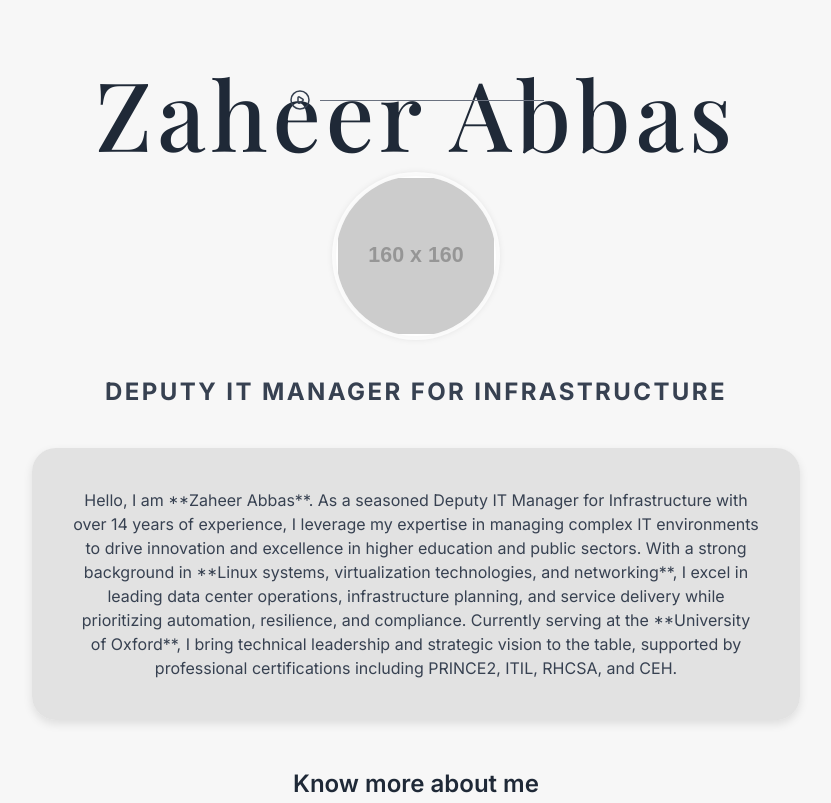
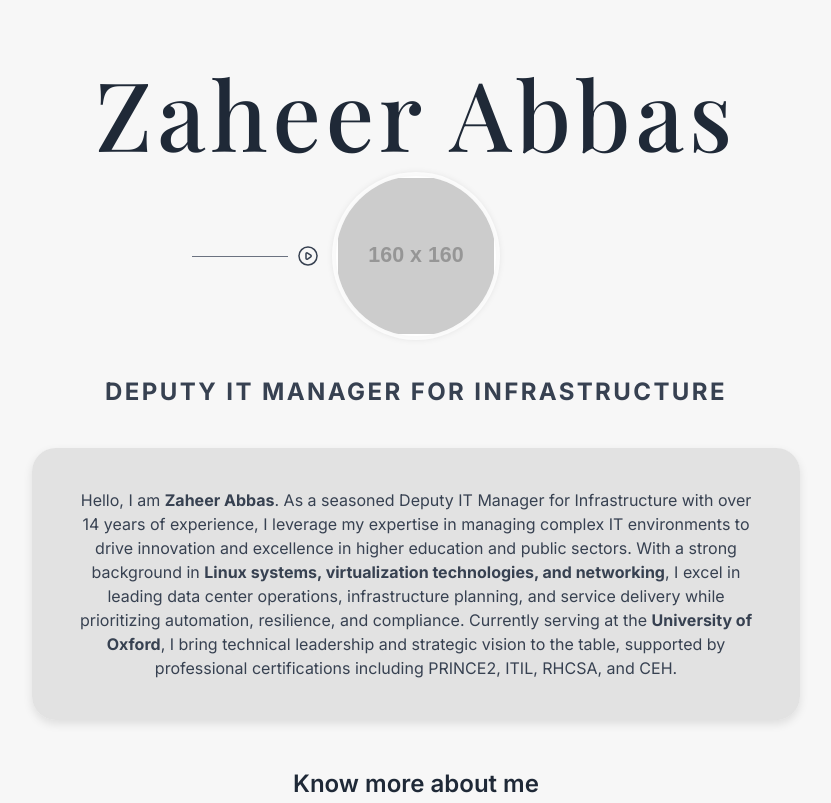
Before and after one commit to Zara-Naqvi/Maryam86-alt.github.io, a plain HTML site: page index.html in a window 1280 px wide. Shown: the top 803 px of the page, without its empty margins (224-1055 px from the left). Drawn offline with nearby package versions, Linux system fonts and the light colour scheme; placeholder pictures from the web are drawn by us; a web font is replaced by a local one.

Commit message:
Update index.html

```diff
--- a/index.html
+++ b/index.html
@@ -46,6 +46,11 @@
             padding: 2px;
             background-color: white;
         }
+
+        /* Ensure strong text is visibly bold */
+        .soft-card strong {
+            font-weight: 700;
+        }
     </style>
 </head>
 <body class="p-4 sm:p-8 flex justify-center items-start">
@@ -58,20 +63,23 @@
             Zaheer Abbas
         </h1>
 
-        <!-- 2. Profile Image & Video Icon -->
-        <div class="relative flex flex-col items-center justify-center mb-10">
-            <!-- Video/Play Icon Placeholder -->
-            <div class="absolute left-1/2 transform -translate-x-1/2 -translate-y-full flex items-center mb-4 sm:mb-8 w-48 sm:w-64 -top-10 sm:-top-16">
-                <!-- SVG Play Icon (a simple version of the play icon in the design) -->
-                <svg class="w-6 h-6 text-gray-700 mr-2" fill="none" stroke="currentColor" viewBox="0 0 24 24" xmlns="http://www.w3.org/2000/svg">
+        <!-- 2. Profile Image & Video Icon Container (Flex to align icon and image horizontally) -->
+        <div class="flex justify-center items-center mb-10">
+
+            <!-- Play Icon Group (Positioned to the left of the image) -->
+            <div class="flex items-center w-24 sm:w-32 mr-4 justify-end">
+                <!-- SVG Play Icon -->
+                <svg class="w-6 h-6 text-gray-700 order-2" fill="none" stroke="currentColor" viewBox="0 0 24 24" xmlns="http://www.w3.org/2000/svg">
                     <path stroke-linecap="round" stroke-linejoin="round" stroke-width="1.5" d="M14.752 11.168l-3.197-2.132A1 1 0 0010 9.799v4.394a1 1 0 001.555.832l3.197-2.132a1 1 0 000-1.664z"></path>
                     <path stroke-linecap="round" stroke-linejoin="round" stroke-width="1.5" d="M21 12a9 9 0 11-18 0 9 9 0 0118 0z"></path>
                 </svg>
-                <div class="flex-grow h-px bg-gray-500"></div>
+                <!-- Horizontal Line -->
+                <div class="flex-grow h-px bg-gray-500 order-1 mr-2"></div>
             </div>
 
-            <!-- Profile Image (Using a placeholder image URL for visual fidelity) -->
+            <!-- Profile Image Container -->
             <div class="profile-img-container rounded-full overflow-hidden w-40 h-40">
+                <!-- Using a placeholder image URL for visual fidelity -->
                 <img
                     src="https://placehold.co/160x160/a3a3a3/ffffff?text=ZA"
                     alt="Zaheer Abbas Profile"
@@ -79,6 +87,9 @@
                     onerror="this.onerror=null;this.src='https://placehold.co/160x160/374151/ffffff?text=Profile';"
                 >
             </div>
+
+            <!-- Placeholder for right side symmetry (empty space) -->
+            <div class="w-24 sm:w-32 ml-4"></div>
         </div>
 
         <!-- 3. Job Title -->
@@ -89,7 +100,7 @@
         <!-- 4. About Section (The main card) -->
         <div class="soft-card p-6 sm:p-10 rounded-3xl mx-auto max-w-3xl mb-12">
             <p class="text-gray-700 text-sm sm:text-base leading-relaxed">
-                Hello, I am **Zaheer Abbas**. As a seasoned Deputy IT Manager for Infrastructure with over 14 years of experience, I leverage my expertise in managing complex IT environments to drive innovation and excellence in higher education and public sectors. With a strong background in **Linux systems, virtualization technologies, and networking**, I excel in leading data center operations, infrastructure planning, and service delivery while prioritizing automation, resilience, and compliance. Currently serving at the **University of Oxford**, I bring technical leadership and strategic vision to the table, supported by professional certifications including PRINCE2, ITIL, RHCSA, and CEH.
+                Hello, I am <strong>Zaheer Abbas</strong>. As a seasoned Deputy IT Manager for Infrastructure with over 14 years of experience, I leverage my expertise in managing complex IT environments to drive innovation and excellence in higher education and public sectors. With a strong background in <strong>Linux systems, virtualization technologies, and networking</strong>, I excel in leading data center operations, infrastructure planning, and service delivery while prioritizing automation, resilience, and compliance. Currently serving at the <strong>University of Oxford</strong>, I bring technical leadership and strategic vision to the table, supported by professional certifications including PRINCE2, ITIL, RHCSA, and CEH.
             </p>
         </div>
 
```
